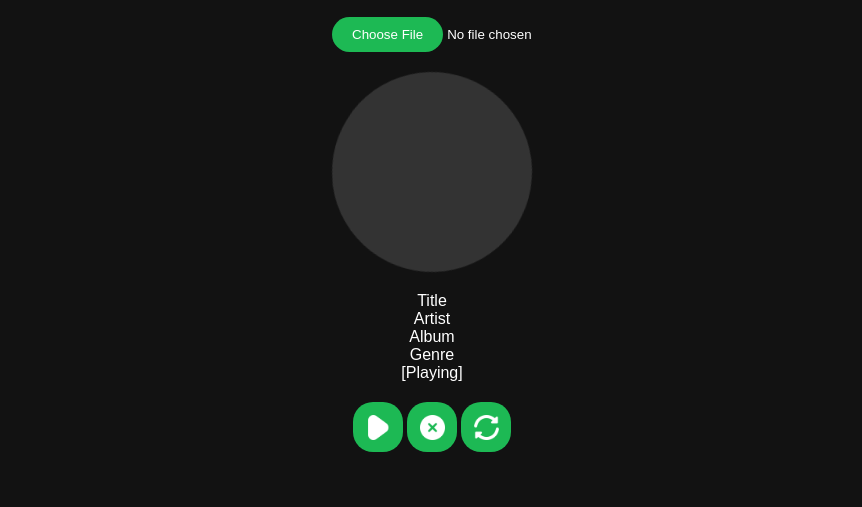
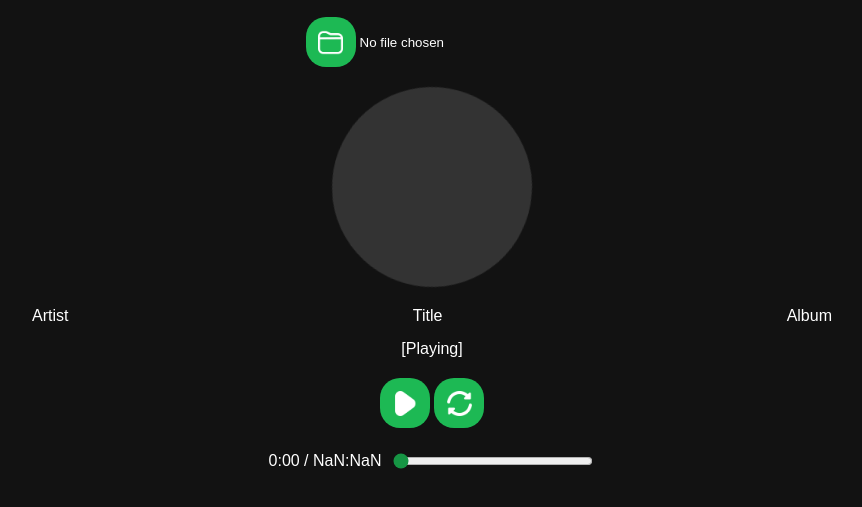
Before and after one commit to Bloodcrane/js-musicplayer, a plain HTML site: page index.html in a window 1280 px wide. Both pictures are taken after a click on the button 585 px from the left and 478 px from the top of the page. Shown: the part 51-558 px from the top of the page, without its empty margins (208-1070 px from the left). Drawn offline with Linux system fonts and the light colour scheme.

Commit message:
major update

```diff
--- a/index.html
+++ b/index.html
@@ -11,17 +11,27 @@
         <header>
             <h1>JSPlayer</h1>
         </header>
-        <input type="file" id="input" accept=".mp3, .wav">
+
+        <div id="input-container">
+            <input type="file" id="input" accept=".mp3, .wav">
+        </div>
+
+
         <div id="cover"></div>
-        <p id="title">Title</p>
-        <p id="artist">Artist</p>
-        <p id="album">Album</p>
-        <p id="genre">Genre</p>
+        <div id="info-container">
+            <p id="artist">Artist</p>
+            <p id="title">Title</p>
+            <p id="album">Album</p>
+        </div>
         <label id="songStatus">No songs playing.</label>
         <div id="controls">
             <button class="playBtn"></button>
-            <button class="stopBtn"></button>
             <button class="loopBtn"></button>
+        </div>
+
+        <div id="timer-container">
+            <div id="timer"></div>
+            <input type="range" id="songSlider" min="0" value="0">
         </div>
     </div>
     <script src="https://cdnjs.cloudflare.com/ajax/libs/jsmediatags/3.9.5/jsmediatags.min.js"></script>
--- a/main.js
+++ b/main.js
@@ -5,8 +5,87 @@ document.addEventListener('DOMContentLoaded', function() {
     const playButton = document.querySelector('.playBtn');
     const stopButton = document.querySelector('.stopBtn');
     const loopButton = document.querySelector('.loopBtn');
+    const timer = document.getElementById('timer');
+    const songSlider = document.getElementById('songSlider');
     let isPlaying = false;
+    let animationFrameId;
 
+    // Update timer and slider
+    function updateTimer() {
+        const currentTime = formatTime(song.currentTime);
+        const duration = formatTime(song.duration);
+        timer.textContent = `${currentTime} / ${duration}`;
+        songSlider.value = song.currentTime;
+        songSlider.max = song.duration;
+
+        if (isPlaying) {
+            animationFrameId = requestAnimationFrame(updateTimer);
+        }
+    }
+
+    // Format time in MM:SS format
+    function formatTime(time) {
+        const minutes = Math.floor(time / 60);
+        const seconds = Math.floor(time % 60);
+        return `${minutes}:${seconds < 10 ? '0' : ''}${seconds}`;
+    }
+
+    // Change song time when slider is moved
+    songSlider.addEventListener('input', function() {
+        song.currentTime = this.value;
+    });
+
+    // Play the song
+    function playSong() {
+        isPlaying = !isPlaying;
+        if (isPlaying) {
+            songStatus.textContent = "[Playing]";
+            song.play();
+            animationFrameId = requestAnimationFrame(updateTimer);
+            // Update current song
+            document.title = `JSPlayer - ${document.querySelector("#title").textContent} by ${document.querySelector("#artist").textContent}`;
+        } else {
+            songStatus.textContent = "[Paused]";
+            song.pause();
+            cancelAnimationFrame(animationFrameId);
+            // Reset title when paused
+            document.title = "JSPlayer";
+        }
+    }
+
+    // Stop the song
+    function stopSong() {
+        songStatus.textContent = "No songs playing.";
+        song.pause();
+        song.currentTime = 0; // Reset audio to the beginning
+        isPlaying = false;
+        cancelAnimationFrame(animationFrameId);
+    }
+
+    // Loop the song
+    function loopSong() {
+        song.loop = !song.loop;
+        if (song.loop) {
+            songStatus.textContent = "[Playing] & [Looping]";
+        } else {
+            songStatus.textContent = "[Playing]";
+        }
+    }
+
+    // Event listeners for buttons
+    if (playButton) {
+        playButton.addEventListener("click", playSong);
+    }
+
+    if (stopButton) {
+        stopButton.addEventListener("click", stopSong);
+    }
+
+    if (loopButton) {
+        loopButton.addEventListener("click", loopSong);
+    }
+
+    // File input change event
     document.querySelector("#input").addEventListener("change", (event) => {
         const audio = event.target.files[0];
         isPlaying = false; // Reset isPlaying when a new song is selected
@@ -17,7 +96,6 @@ document.addEventListener('DOMContentLoaded', function() {
         document.querySelector("#title").textContent = '';
         document.querySelector("#artist").textContent = '';
         document.querySelector("#album").textContent = '';
-        document.querySelector("#genre").textContent = '';
 
         jsmediatags.read(audio, {
             onSuccess: function(tag) {
@@ -43,9 +121,6 @@ document.addEventListener('DOMContentLoaded', function() {
                     if (tag.tags.album) {
                         document.querySelector("#album").textContent = tag.tags.album;
                     }
-                    if (tag.tags.genre) {
-                        document.querySelector("#genre").textContent = tag.tags.genre;
-                    }
                 }
                 song = new Audio(URL.createObjectURL(audio)); // Create a new audio object with the new song
             },
@@ -54,46 +129,4 @@ document.addEventListener('DOMContentLoaded', function() {
             }
         });
     });
-
-    function playSong() {
-        isPlaying = !isPlaying;
-        if (isPlaying) {
-            songStatus.textContent = "[Playing]";
-            song.play();
-        } else if(!isPlaying && !song.loop){
-            songStatus.textContent = "[Paused]";
-            song.pause();
-        }
-        if (!isPlaying && song.loop){
-            songStatus.textContent = "[Playing] & [Looping]";
-        }
-    }
-
-    function stopSong() {
-        songStatus.textContent = "No songs playing.";
-        song.pause();
-        song.currentTime = 0; // Reset audio to the beginning
-    }
-
-    function loopSong() {
-        if (isPlaying) {
-            songStatus.textContent = "[Playing] & [Looping]";
-        } else {
-            songStatus.textContent = "[Paused] & [Looping enabled]";
-        }
-        song.loop = true;
-        song.play();
-    }
-
-    if (playButton) {
-        playButton.addEventListener("click", playSong);
-    }
-
-    if (stopButton) {
-        stopButton.addEventListener("click", stopSong);
-    }
-
-    if (loopButton) {
-        loopButton.addEventListener("click", loopSong);
-    }
 });
--- a/style.css
+++ b/style.css
@@ -22,22 +22,49 @@ h1 {
     margin: 0;
 }
 
-#input {
-    display: block;
-    margin: 0 auto 20px auto;
-    margin-left: 300px;
-    text-align: center;
+#timer-container {
+    display: flex;
+    align-items: center;
+    justify-content: center;
+    margin-top: 20px;
 }
 
+#timer {
+    margin-right: 10px;
+}
+
+#songSlider {
+    width: 200px;
+    accent-color: #169544;
+}
+
+
+#input-container {
+    text-align: center;
+    margin-bottom: 20px;
+}
+
+
 #input::file-selector-button {
+    padding: 0;
+    background-image: url('./icons/folder.png');
     background-color: #1db954;
-    color: #fff;
-    padding: 10px 20px;
+    background-size: 25px 25px;
+    background-repeat: no-repeat;
+    background-position: center;
+    width: 50px;
+    height: 50px;
+    border-radius: 20px;
     border: none;
-    border-radius: 20px;
     cursor: pointer;
+    outline: none;
+    color: transparent;
+    text-indent: -9999px;
+    overflow: hidden;
+    white-space: nowrap;
     transition: background-color 0.3s ease, transform 0.3s ease;
 }
+
 
 #input::file-selector-button:hover {
     background-color: #73af89;
@@ -76,6 +103,14 @@ p {
     margin: 0;
 }
 
+#info-container {
+    text-align: center;
+    display: flex;
+    justify-content: space-between;
+    margin-bottom: 15px;
+}
+
+
 #songStatus {
     text-align: center;
     display: block;
@@ -86,24 +121,12 @@ p {
     text-align: center;
 }
 
+#input-container{
+    text-align: center;
+}
+
 .playBtn {
     background-image: url('./icons/play.png');
-    background-color: #1db954;
-    background-size: 25px 25px;
-    background-repeat: no-repeat;
-    background-position: center;
-    width: 50px;
-    height: 50px;
-    border-radius: 20px;
-    border: none;
-    cursor: pointer;
-    outline: none;
-    transition: background-color 0.3s ease, transform 0.3s ease;
-}
-
-
-.stopBtn {
-    background-image: url('./icons/cross-circle.png'); /* Add path to your stop icon */
     background-color: #1db954;
     background-size: 25px 25px;
     background-repeat: no-repeat;
@@ -133,12 +156,12 @@ p {
 }
 
 
-.playBtn:hover, .stopBtn:hover, .loopBtn:hover {
+.playBtn:hover, .loopBtn:hover {
     background-color: #169544;
     transform: scale(1.05);
 }
 
-.playBtn:active, .stopBtn:active, .loopBtn:active {
+.playBtn:active, .loopBtn:active {
     background-color: #395c46;
     transform: scale(0.96);
 }
```
Also changed, not shown: icons/folder.png (added).
